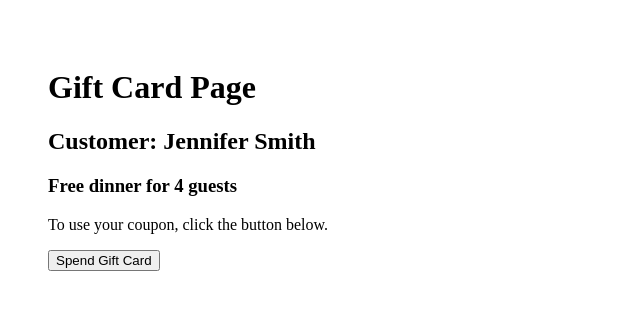
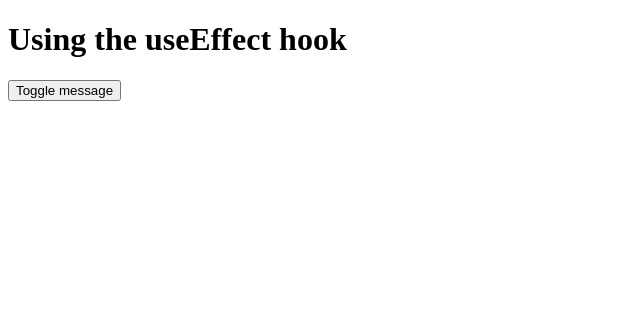
Before and after one commit to dumbDev6969/advanced-react, a React (Vite) app in the folder my-react-app/: page / in a window 1280 px wide. Shown: the top 310 px of the page, without its empty margins (0-640 px from the left). Built offline with nearby package versions, Linux system fonts and the light colour scheme.

Commit message:
use effects

```diff
--- a/my-react-app/src/App.jsx
+++ b/my-react-app/src/App.jsx
@@ -1,12 +1,14 @@
-import ControlledComponent from "./components/ControlledComponent"
-import Form from "./components/FeedbackForm"
-import Register from "./components/PracticeForm"
-import Welcome from "./pages/WelcomePage"
-import GiftCard from "./components/ManagingState"
+import ControlledComponent from "./components/ControlledComponent";
+import Form from "./components/FeedbackForm";
+import Register from "./components/PracticeForm";
+import Welcome from "./pages/WelcomePage";
+import GiftCard from "./components/ManagingState";
+import UseEffect from "./components/UseEffect";
+
 function App() {
   return (
     <>
-      <GiftCard />
+      <UseEffect />
     </>
   )
 }
--- /dev/null
+++ b/my-react-app/src/components/UseEffect.jsx
@@ -0,0 +1,25 @@
+import { useState, useEffect } from "react";
+
+const UseEffect = () => {
+    const [toggle, setToggle] = useState(false);
+
+    const clickHandler = () => {
+        setToggle(!toggle);
+    }
+
+    useEffect(() => {
+        document.title = toggle ? "Im here" : "Im at the top lol!"
+    }, [toggle]); // this will only run whenever the toggle button is clicked
+
+    return (
+            <div>
+                <h1>Using the useEffect hook</h1>
+                <button onClick={clickHandler}>
+                    Toggle message
+                </button>
+                {toggle && <h2>Im here</h2>}
+            </div>
+        )
+}
+
+export default UseEffect
```
